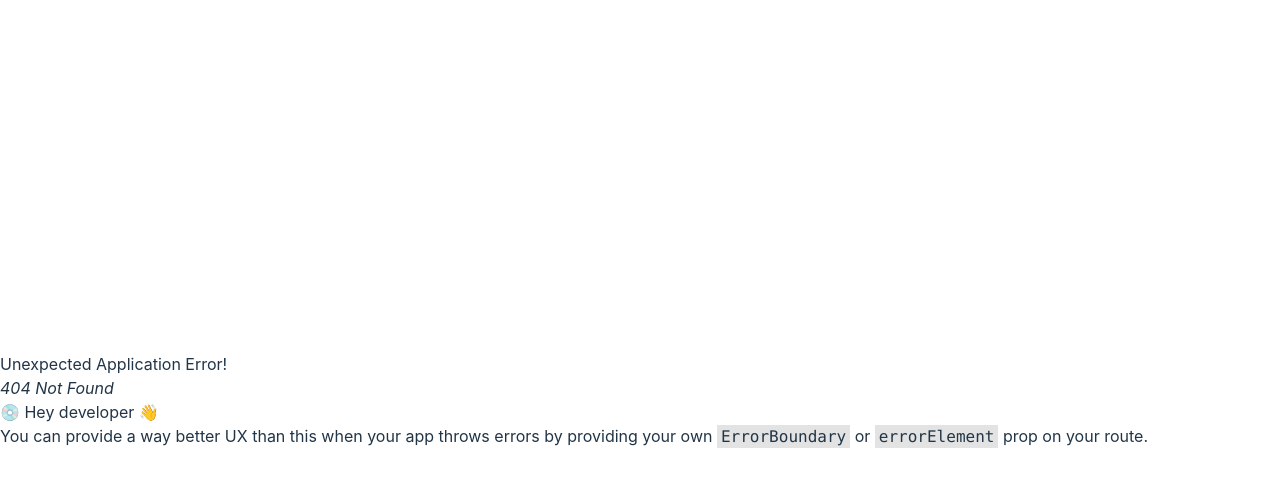
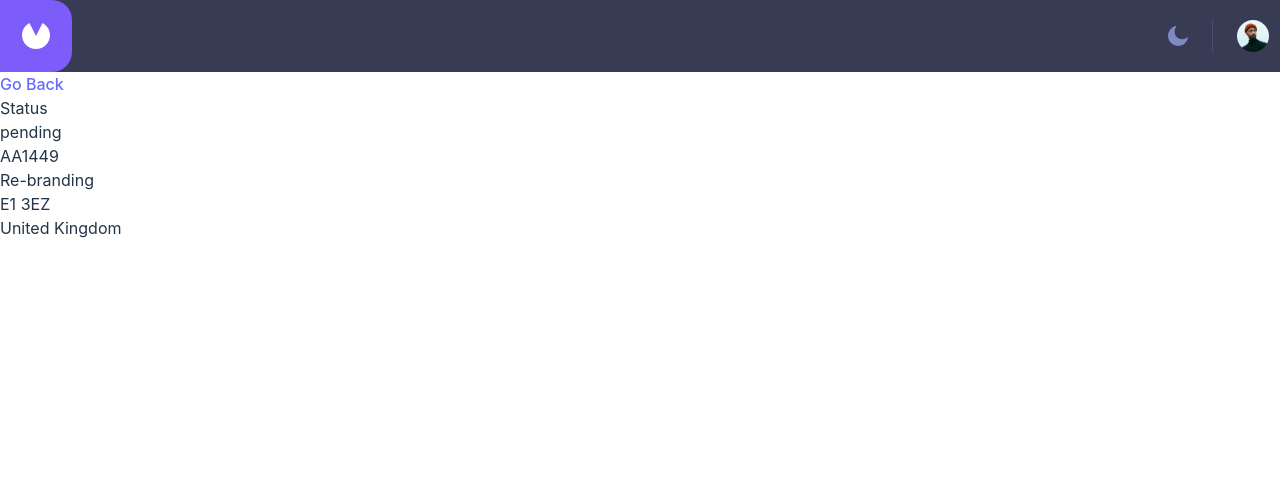
Before and after one commit to Igres111/Invoice-app, a React (Vite) app: page /AA1449 in a window 1280 px wide. Before the commit this address had no page. Shown: the top 486 px of the page. Built offline with nearby package versions, Linux system fonts and the light colour scheme.

Commit message:
wip clientinfo feat

```diff
--- a/src/App.tsx
+++ b/src/App.tsx
@@ -1,13 +1,17 @@
 import { createBrowserRouter, RouterProvider } from "react-router-dom";
 import Layout from "./simple comps/Layout";
 import Content from "./js comps/Content";
+import ClientInfo from "./js comps/ClientInfo";
 
 function App() {
   const router = createBrowserRouter([
     {
       path: "/",
       element: <Layout />,
-      children: [{ path: "/", element: <Content /> }],
+      children: [
+        { path: "/", element: <Content /> },
+        { path: ":id", element: <ClientInfo /> },
+      ],
     },
   ]);
   return <RouterProvider router={router} />;
--- a/src/js comps/Block.tsx
+++ b/src/js comps/Block.tsx
@@ -1,18 +1,22 @@
 import React from "react";
+import { Link } from "react-router-dom";
 
 function Block({ id, due, total, clientName, status }) {
   return (
-    <div className="flex justify-around mt-8">
-      <div>
+    <Link
+      to={`/${id}`}
+      className="w-[327px] h-[134px] ml-[24px] mt-8 flex justify-between items-center"
+    >
+      <div className="flex flex-col items-start">
         <p>{id}</p>
         <p>{due}</p>
         <p>{total}</p>
       </div>
-      <div>
+      <div className="flex flex-col items-end">
         <p>{clientName}</p>
         <p>{status}</p>
       </div>
-    </div>
+    </Link>
   );
 }
 
--- /dev/null
+++ b/src/js comps/ClientInfo.tsx
@@ -0,0 +1,23 @@
+import React, { useContext } from "react";
+import { Link, useParams } from "react-router-dom";
+import { GlobalAPI } from "../logic/MainContext";
+import Info from "./Info";
+
+function ClientInfo() {
+  const { id } = useParams();
+  const { client } = useContext(GlobalAPI);
+  console.log(client.filter((el) => el.id === id));
+  return (
+    <div>
+      <Link to={"/"}>Go Back</Link>
+
+      {client
+        .filter((el) => el.id === id)
+        .map((el) => (
+          <Info client={el} />
+        ))}
+    </div>
+  );
+}
+
+export default ClientInfo;
--- a/src/js comps/Content.tsx
+++ b/src/js comps/Content.tsx
@@ -6,7 +6,7 @@ import Empty from "../simple comps/Empty";
 function Content(props) {
   const { client } = useContext(GlobalAPI);
   return (
-    <div>
+    <>
       {client.length === 0 ? (
         <Empty />
       ) : (
@@ -20,7 +20,7 @@ function Content(props) {
           />
         ))
       )}
-    </div>
+    </>
   );
 }
 
--- /dev/null
+++ b/src/js comps/Info.tsx
@@ -0,0 +1,20 @@
+import React from "react";
+
+function Info({ client }) {
+  return (
+    <div>
+      <div>
+        <p>Status</p>
+        <p>{client.status}</p>
+      </div>
+      <div>
+        <p>{client.id}</p>
+        <p>{client.description}</p>
+        <p>{client.senderAddress.postCode}</p>
+        <p>{client.senderAddress.country}</p>
+      </div>
+    </div>
+  );
+}
+
+export default Info;
--- a/src/logic/MainContext.tsx
+++ b/src/logic/MainContext.tsx
@@ -13,7 +13,7 @@ export const GlobalAPI = createContext<TContext>({
 });
 
 function MainContext() {
-  const [client, setClient] = useState<TDataArray>([]);
+  const [client, setClient] = useState<TDataArray>(data);
   console.log(client);
 
   return (
```
